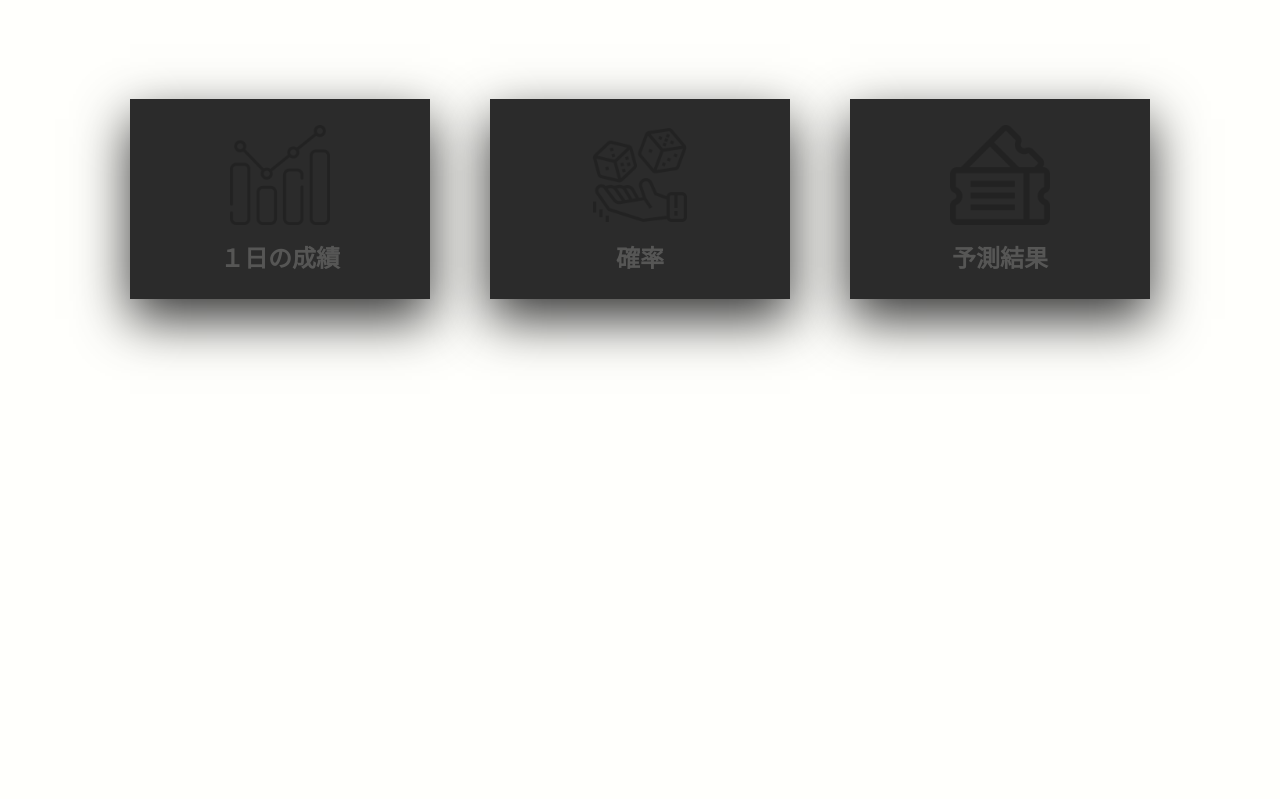
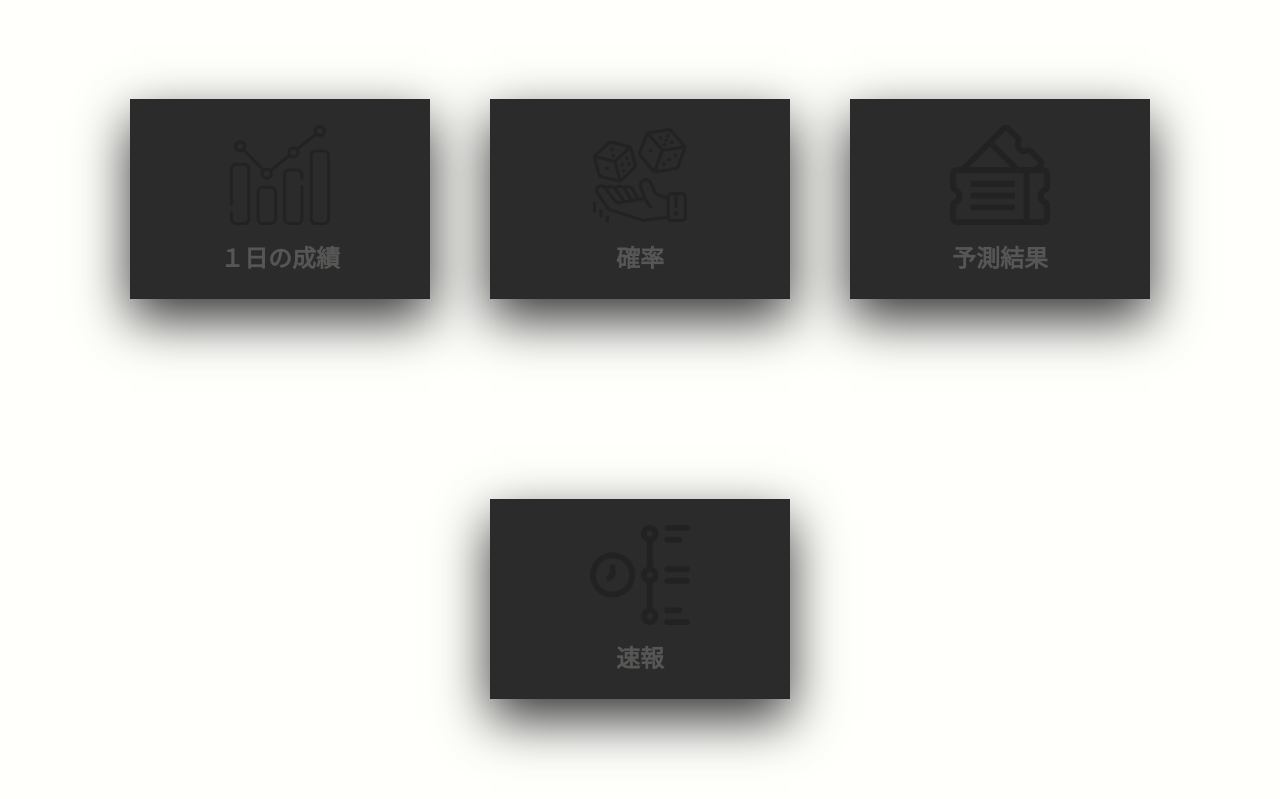
Before and after one commit to tai72/boatrace_app, a Django app: page / in a window 1280 px wide. Shown: the part 2380-3179 px from the top of the page. Before the commit the page ends 2739 px from the top, so only its background shows below. Run offline with Django 4.2, Linux system fonts and the light colour scheme.

Commit message:
「速報」ページの説明を「できること」のセクションに追加

```diff
--- a/daily_result/templates/index.html
+++ b/daily_result/templates/index.html
@@ -144,6 +144,22 @@
                 </div>
             </div>
         </div>
+        <div class="card">
+            <div class="face face1">
+                <div class="card-content align-center">
+                    <img src="{% static 'assets/timeline.png' %}">
+                    <h3>速報</h3>
+                </div>
+            </div>
+            <div class="face face2">
+                <div class="card-content">
+                    <p>
+                        当日の収支グラフやレース結果など、様々な情報を確認できます。
+                    </p>
+                    <a href="{% url 'daily_result:current_situation' %}">移動する</a>
+                </div>
+            </div>
+        </div>
     </div>
 
     <!-- レスポンシブ時のservice -->
@@ -221,6 +237,30 @@
                 </div>
             </div>
         </div>
+        <div class="card-responsive">
+            <div class="wrapper-card-header disp-flex-col">
+                <div>
+                    <div>
+                        <h2>Timeline</h2>
+                    </div>
+                    <div>
+                        <p>速報</p>
+                    </div>
+                </div>
+            </div>
+            <div class="wrapper-card-content">
+                <img src="{% static 'assets/timeline.png' %}">
+                <p>
+                    当日の収支グラフやレース結果など、様々な情報を確認できます。
+                </p>
+                <div class="card-line"></div>
+                <div class="wrapper-go-detail-button">
+                    <div>
+                        <h2><a href="{% url 'daily_result:current_situation' %}">移動する</a></h2>
+                    </div>
+                </div>
+            </div>
+        </div>
     </div>
 </section>
 {% endblock contents %}
--- a/static/css/style.css
+++ b/static/css/style.css
@@ -445,6 +445,7 @@ a:link, a:visited, a:hover, a:active {
     position: relative;
     display: flex;
     justify-content: center;
+    flex-wrap: wrap;
     top: 180px;
 }
 
```
Also changed, not shown: static/assets/timeline.png (added).
